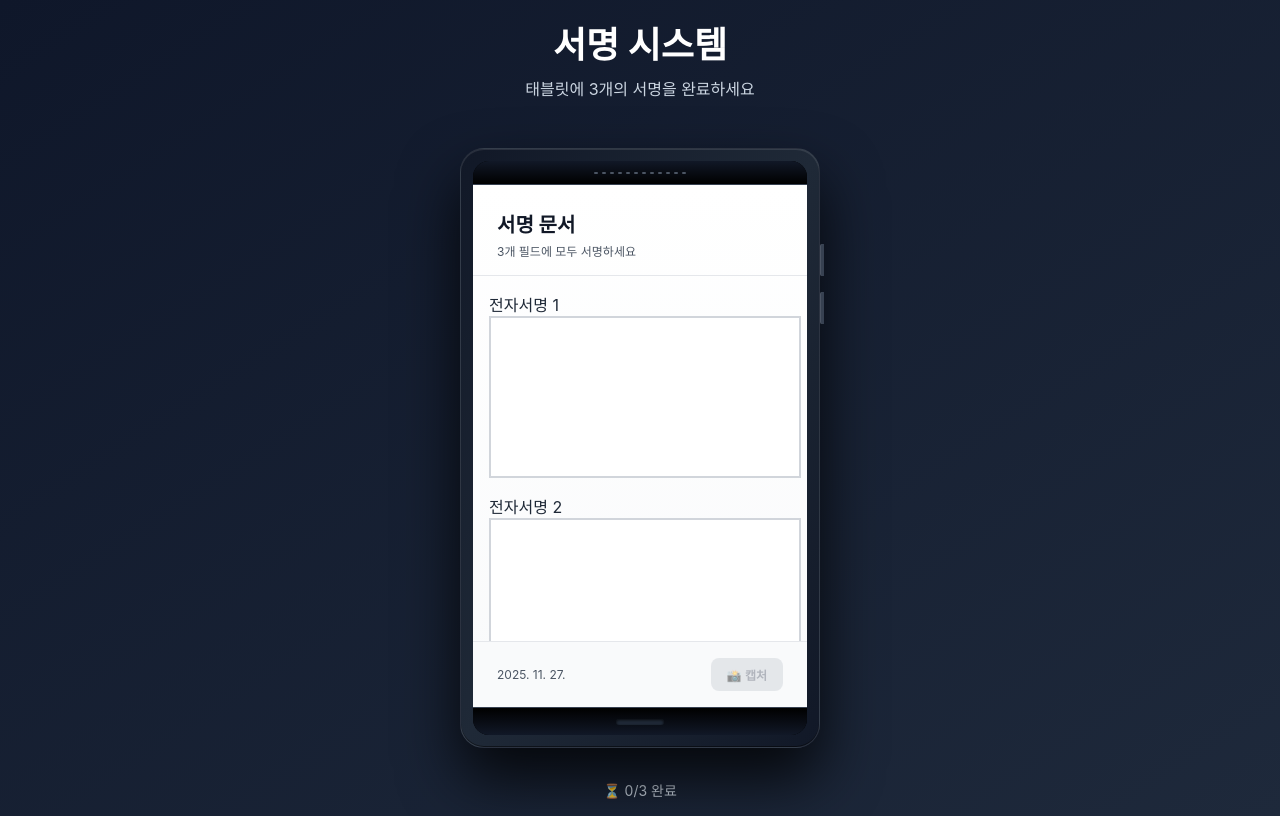
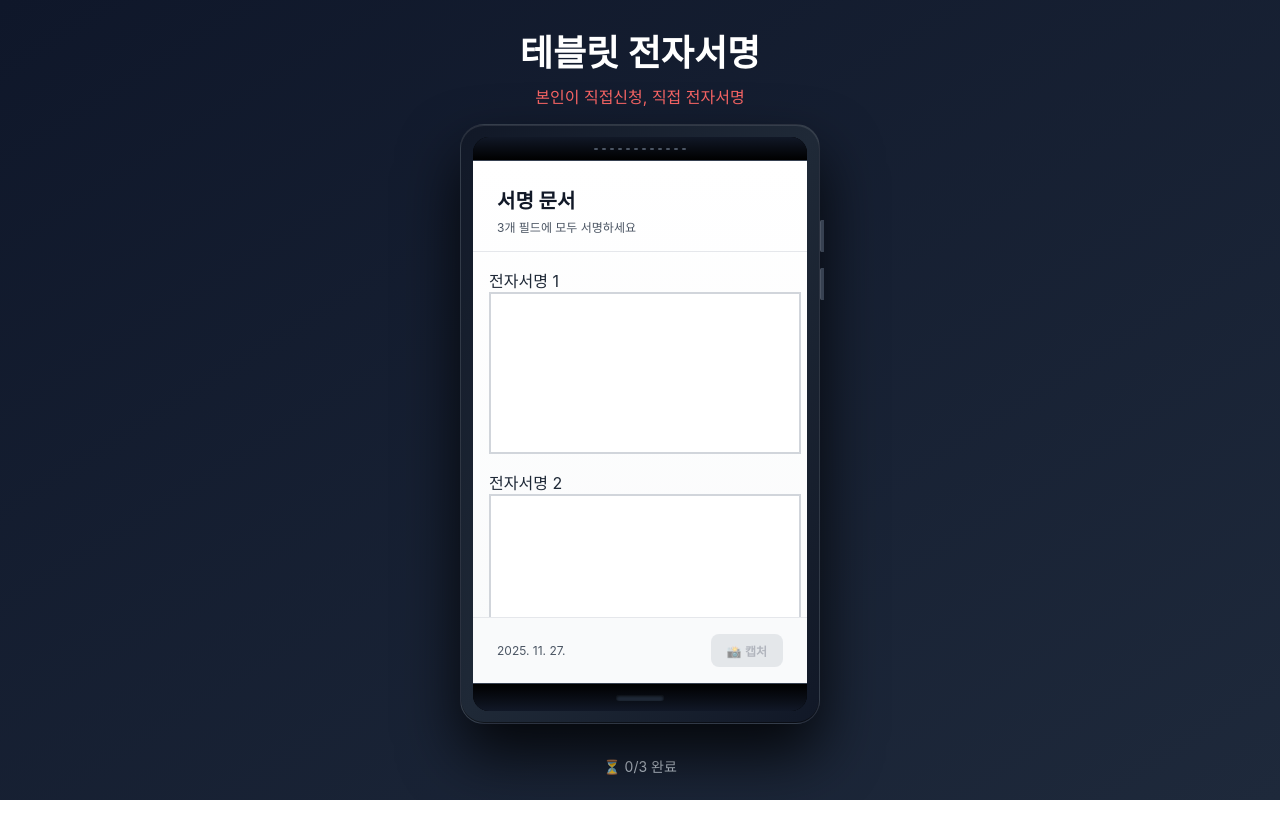
Before and after one commit to rlagnswo0505/signature-project, a React (Vite) app: page / in a window 1280 px wide. Built offline with nearby package versions, Linux system fonts and the light colour scheme.

Commit message:
Update: 타이틀 및 설명 텍스트 변경

```diff
--- a/src/components/tablet-mockup.tsx
+++ b/src/components/tablet-mockup.tsx
@@ -24,9 +24,9 @@ export function TabletMockup({ signatures, onSignatureChange, onCapture, isAllSi
   return (
     <div style={{ display: 'flex', flexDirection: 'column', alignItems: 'center', justifyContent: 'center', minHeight: '100vh', background: 'linear-gradient(to bottom right, #0f172a, #1e293b)', padding: '1rem' }}>
       {/* 타이틀 */}
-      <div style={{ marginBottom: '3rem', textAlign: 'center' }}>
-        <h1 style={{ fontSize: '2.25rem', fontWeight: 'bold', color: '#ffffff', marginBottom: '0.5rem' }}>서명 시스템</h1>
-        <p style={{ color: '#cbd5e1' }}>태블릿에 3개의 서명을 완료하세요</p>
+      <div style={{ marginBottom: '1rem', textAlign: 'center' }}>
+        <h1 style={{ fontSize: '2.25rem', fontWeight: 'bold', color: '#ffffff', marginBottom: '0.5rem' }}>테블릿 전자서명</h1>
+        <p style={{ color: '#f86565' }}>본인이 직접신청, 직접 전자서명</p>
       </div>
 
       {/* 메인 컨테이너 - 태블릿 */}
```
